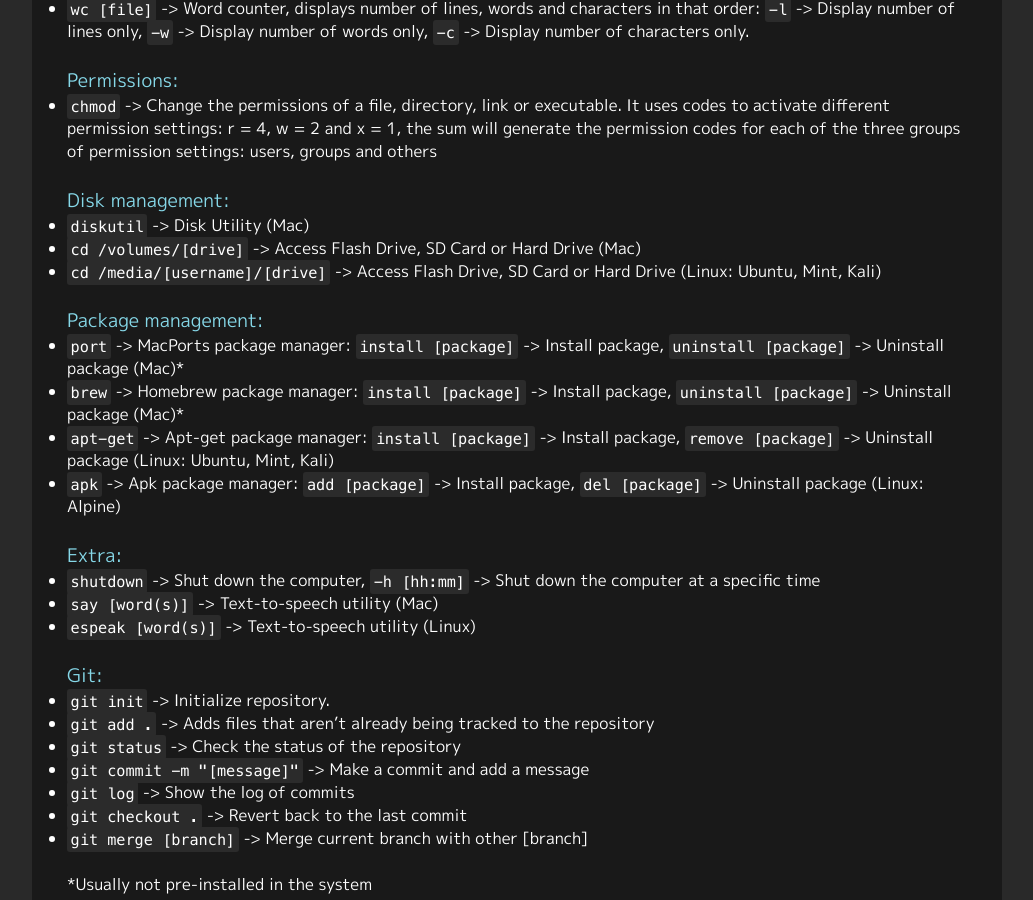
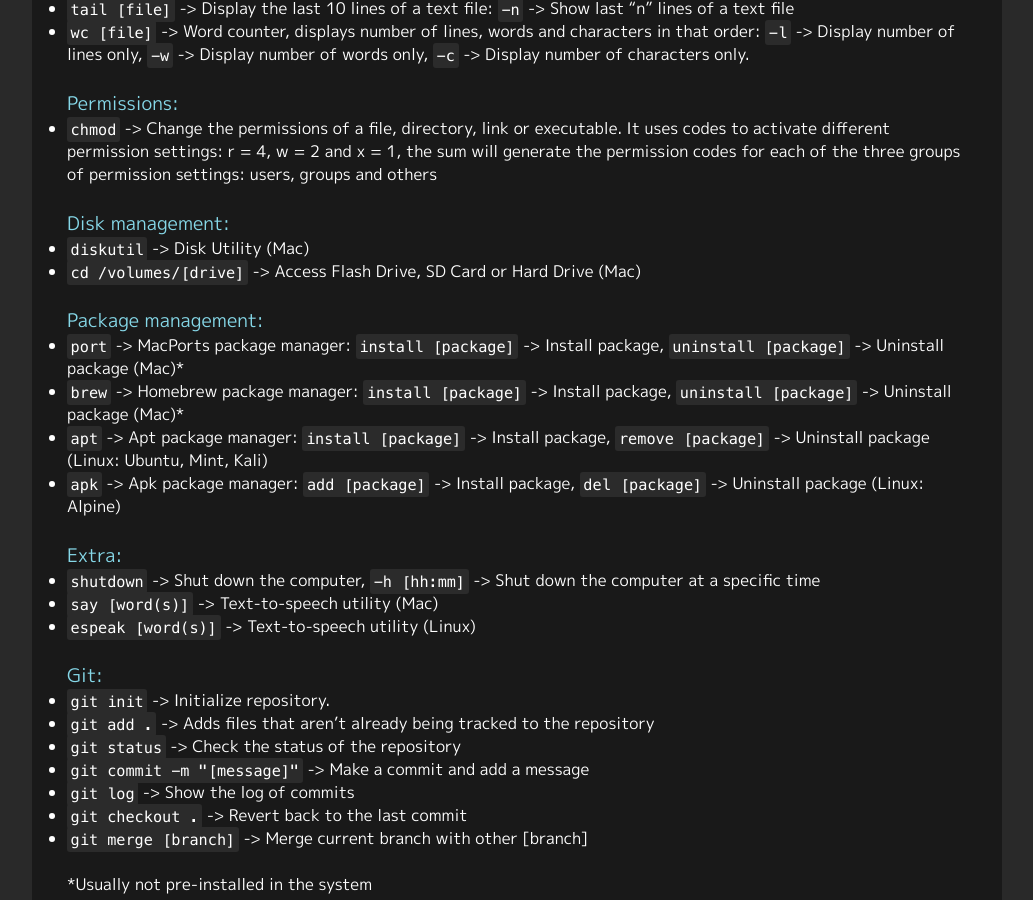
Before and after one commit to dacuevash/dacuevash.github.io, a Jekyll site: the page built from _posts/2022-03-11-terminal-guide-en.markdown, in a window 1280 px wide and 900 px high, scrolled down 1654 px. Shown: the whole window, without its empty margins (123-1156 px from the left). Built offline with Jekyll 4.4.1, drawn with Linux system fonts in a browser that asks for light colours; nearby versions of some CDN libraries; some of the changed text lies outside the part shown.

Commit message:
Post update

```diff
--- a/_posts/2022-03-11-terminal-guide-en.markdown
+++ b/_posts/2022-03-11-terminal-guide-en.markdown
@@ -67,13 +67,12 @@ commands and shortcuts to use while in the Terminal:
 ### Disk management:
 * ``diskutil`` -> Disk Utility (Mac)
 * ``cd /volumes/[drive]`` -> Access Flash Drive, SD Card or Hard Drive (Mac)
-* ``cd /media/[username]/[drive]`` -> Access Flash Drive, SD Card or Hard Drive (Linux: Ubuntu, Mint, Kali)
 <br/><br/>
 
 ### Package management:
 * ``port`` -> MacPorts package manager: ``install [package]`` -> Install package, ``uninstall [package]`` -> Uninstall package (Mac)*
 * ``brew`` -> Homebrew package manager: ``install [package]`` -> Install package, ``uninstall [package]`` -> Uninstall package (Mac)*
-* ``apt-get`` -> Apt-get package manager: ``install [package]`` -> Install package, ``remove [package]`` -> Uninstall package (Linux: Ubuntu, Mint, Kali)
+* ``apt`` -> Apt package manager: ``install [package]`` -> Install package, ``remove [package]`` -> Uninstall package (Linux: Ubuntu, Mint, Kali)
 * ``apk`` -> Apk package manager: ``add [package]`` -> Install package, ``del [package]`` -> Uninstall package (Linux: Alpine)
 <br/><br/>
 
--- a/_posts/2022-03-11-terminal-guide-es.markdown
+++ b/_posts/2022-03-11-terminal-guide-es.markdown
@@ -67,13 +67,12 @@ de comandos y shortcuts útiles para usar mientras se trabaja en la Terminal:
 ### Manejo de discos:
 * ``diskutil`` -> Utilidad de Discos (Mac)
 * ``cd /volumes/[drive]`` -> Accesar memorias USB, tarjetas SD o discos duros (Mac)
-* ``cd /media/[username]/[drive]`` -> Accesar memorias USB, tarjetas SD o discos duros (Linux: Ubuntu, Mint, Kali)
 <br/><br/>
 
 ### Manejo de paquetes:
 * ``port`` -> Administrador de paquetes MacPorts: ``install [package]`` -> Instalar paquete, ``uninstall [package]`` -> Desinstalar paquete (Mac)*
 * ``brew`` -> Administrador de paquetes Homebrew : ``install [package]`` -> Instalar paquete, ``uninstall [package]`` -> Desinstalar paquete (Mac)*
-* ``apt-get`` -> Administrador de paquetes Apt-get: ``install [package]`` -> Instalar paquete, ``remove [package]`` -> Desinstalar paquete (Linux: Ubuntu, Mint, Kali)
+* ``apt`` -> Administrador de paquetes Apt: ``install [package]`` -> Instalar paquete, ``remove [package]`` -> Desinstalar paquete (Linux: Ubuntu, Mint, Kali)
 * ``apk`` -> Administrador de paquetes Apk: ``add [package]`` -> Instalar paquete, ``del [package]`` -> Desinstalar paquete (Linux: Alpine)
 <br/><br/>
 
```
Also changed, not shown: other parts of _posts/2022-03-11-terminal-guide-en.markdown (+1 -1 lines).
